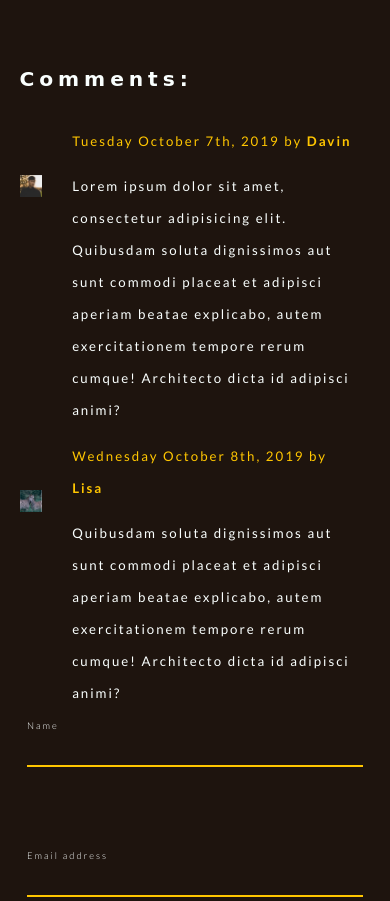
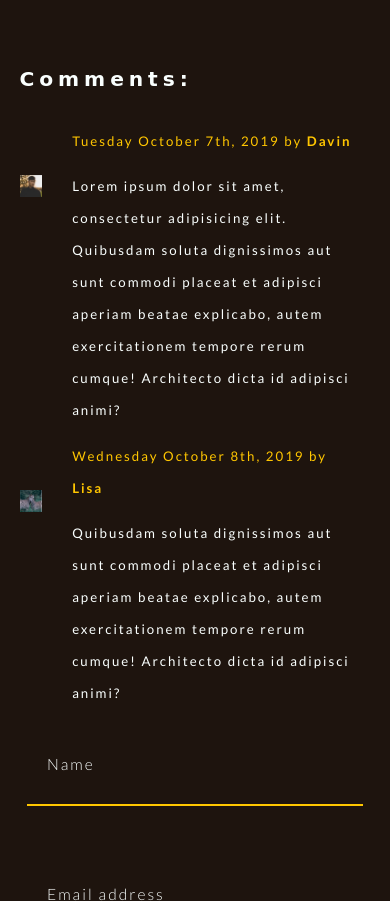
Before and after one commit to slashmcdeadly/scott-carter-project-2, a plain HTML site: page blog.html in a window 390 px wide. Shown: the part 3759-4660 px from the top of the page. Drawn offline with Linux system fonts and the light colour scheme; a web font is replaced by a local one.

Commit message:
final product.

```diff
--- a/blog.html
+++ b/blog.html
@@ -33,7 +33,7 @@
                     <nav class="hiddenNav hidden" id="hiddenNav">
                         <ul>
                             <li class="logo"><a href="index.html">Mindn'Soul</a></li>
-                            <li><a href="#about">About</a></li>
+                            <li><a href="index.html#about">About</a></li>
                             <li><a href="blog.html">Blog</a></li>
                             <li><a href="contact.html">Contact</a></li>
                         </ul>
--- a/styles/scss/partials/_main.scss
+++ b/styles/scss/partials/_main.scss
@@ -272,7 +272,7 @@ aside.ourMission ul {
     display: flex;
     flex-direction: column;
     justify-content: space-evenly;
-    height: 75vh;
+    min-height: 75vh;
     position: relative;
 }
 
--- a/styles/scss/partials/_media.scss
+++ b/styles/scss/partials/_media.scss
@@ -89,7 +89,7 @@
     }
 
     input[type=email], input[type=text] {
-        padding-left: 0px;
+        padding-left: 20px;
         width: 100%;
     }
 
@@ -199,7 +199,7 @@
     aside.ourMission {
         width: 70%;
         position: relative;
-        top: -100px;
+        top: -50px;
         margin: 0 auto;
         ul li a {
             font-size: 2.4vw;
@@ -228,9 +228,14 @@
 
     input[type=email],
     input[type=text],
+    textarea,
     input::placeholder,
     textarea::placeholder {
         font-size: 2.4vw;
+    }
+
+    .blogMain fieldset {
+        padding-bottom: 50px;
     }
 }
 
@@ -274,6 +279,14 @@
         margin-bottom: 40px;
     }
 
+    input[type=email],
+    input[type=text],
+    textarea,
+    input::placeholder,
+    textarea::placeholder {
+        font-size: 3.2vw;
+    }
+
 }
 
 // FOURTH BREAK POINT
@@ -288,4 +301,12 @@
     h3 {
         font-size: 7vw;
     }
+
+    input[type=email],
+    input[type=text],
+    textarea,
+    input::placeholder,
+    textarea::placeholder {
+        font-size: 4vw;
+    }
 }
```
Also changed, not shown: contact.html (+1 -1 lines), styles/style.css.
